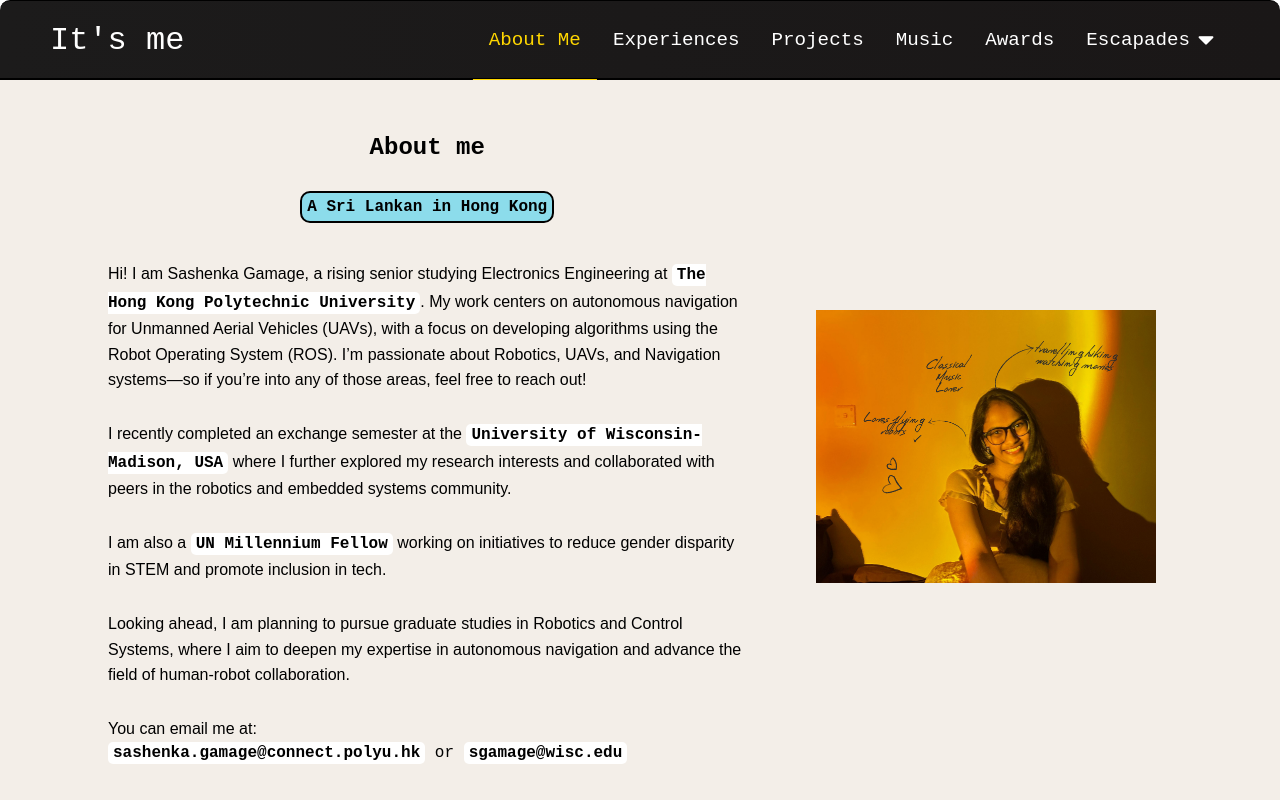
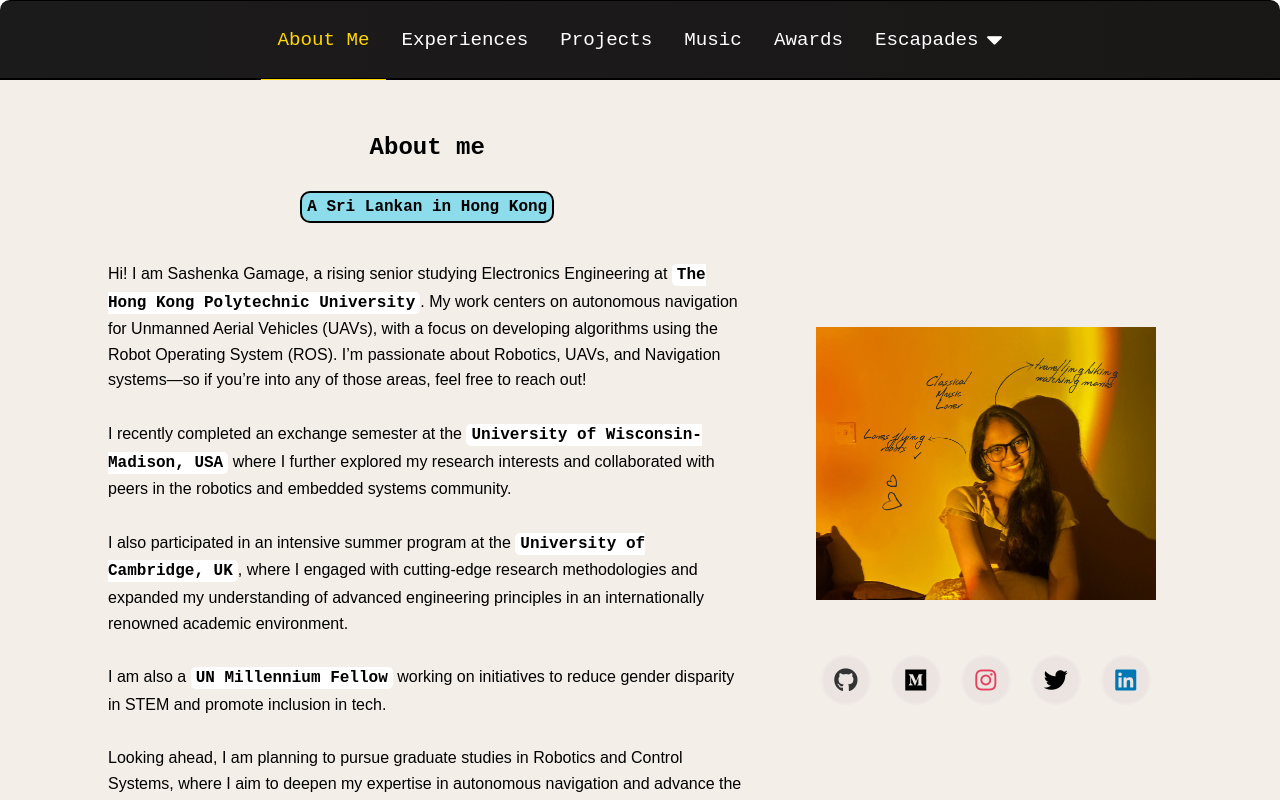
Before and after one commit to sashenkagamage/sasha.me, a React (Create React App) app: page / in a window 1280 px wide. Shown: the top 800 px of the page. Built offline with nearby package versions, Linux system fonts and the light colour scheme.

Commit message:
new_update

```diff
--- a/src/components/Cards.js
+++ b/src/components/Cards.js
@@ -35,11 +35,7 @@ function Cards() {
                 text='PCB Designing Projects: LED Torch and Breadboard Power Supply, designed using KiCad 7.0.'
                 path = 'https://github.com/sashenkagamage/PCB_Projects' //project2
               />
-            <CardItem
-                src='./image-Fintrust.png'
-                text='FinTrust: API Service to protect your money in real-time from fraudsters using AI and ML algorithms.'
-                path = 'https://fintrusthk.netlify.app/home' //project3
-              />
+
 
 
             </ul>
--- a/src/components/Home.js
+++ b/src/components/Home.js
@@ -26,6 +26,7 @@ function Home(){
                I’m passionate about Robotics, UAVs, and Navigation systems—so if you’re into any of those areas, feel free to reach out!
                </p>
                <p>I recently completed an exchange semester at the <a href="https://www.wisc.edu/" target="_blank" rel="noreferrer">University of Wisconsin-Madison, USA</a> where I further explored my research interests and collaborated with peers in the robotics and embedded systems community.</p>
+               <p>I also participated in an intensive summer program at the <a href="https://www.cam.ac.uk/" target="_blank" rel="noreferrer">University of Cambridge, UK</a>, where I engaged with cutting-edge research methodologies and expanded my understanding of advanced engineering principles in an internationally renowned academic environment.</p>
                <p>
                I am also a <a href="https://www.millenniumfellows.org/class-of-2024-fellows" target="_blank" rel="noreferrer">UN Millennium Fellow</a> working on initiatives to reduce gender disparity in STEM and promote inclusion in tech.
               </p>
@@ -39,7 +40,57 @@ function Home(){
 
                 </div>
 
-                <img src='./img1-about-me.png' className='wrapper' alt="Sashenka Gamage - Electronics Engineering Student at Hong Kong Polytechnic University specializing in robotics and UAV research"/>
+                <div className='wrapper-container'>
+                    <img src='./img1-about-me.png' className='wrapper' alt="Sashenka Gamage - Electronics Engineering Student at Hong Kong Polytechnic University specializing in robotics and UAV research"/>
+
+                    <div className='about-me-social-icons'>
+                        <a
+                            className='social-icon-link github'
+                            href='https://github.com/sashenkagamage'
+                            target='_blank'
+                            rel='noreferrer'
+                            aria-label='GitHub'
+                        >
+                            <i className='fab fa-github fa-2x' style={{color: '#333'}} />
+                        </a>
+                        <a
+                            className='social-icon-link medium'
+                            href='https://medium.com/@sashenka.gamage'
+                            target='_blank'
+                            rel='noreferrer'
+                            aria-label='Medium'
+                        >
+                            <i className='fab fa-medium fa-2x' style={{color: '#000000'}} />
+                        </a>
+                        <a
+                            className='social-icon-link instagram'
+                            href='https://www.instagram.com/sash__2001/?igshid=NTc4MTIwNjQ2YQ%3D%3D#'
+                            target='_blank'
+                            rel='noreferrer'
+                            aria-label='Instagram'
+                        >
+                            <i className='fab fa-instagram fa-2x' style={{color: '#E4405F'}} />
+                        </a>
+                        <a
+                            className='social-icon-link x-twitter'
+                            href='https://twitter.com/sash__2001'
+                            target='_blank'
+                            rel='noreferrer'
+                            aria-label='X (formerly Twitter)'
+                        >
+                            <i className='fab fa-twitter fa-2x' style={{color: '#000000'}} />
+                        </a>
+                        <a
+                            className='social-icon-link linkedin'
+                            href='https://www.linkedin.com/in/sashenka-gamage-2001/'
+                            target='_blank'
+                            rel='noreferrer'
+                            aria-label='LinkedIn'
+                        >
+                            <i className='fab fa-linkedin fa-2x' style={{color: '#0077B5'}} />
+                        </a>
+                    </div>
+                </div>
                 </div>
 
 
@@ -191,6 +242,7 @@ function Home(){
                <p className='music-text'>I started playing violin when I was twelve years old, under the guidance of renowned musician Mr. Diliup Gabadamudalige. </p>
                 <p>In 2016, I joined <a href="https://en.wikipedia.org/wiki/Symphony_Orchestra_of_Sri_Lanka" target="_blank" rel="noreferrer">the Junior Symphony Orchestra of Sri Lanka</a> and played several concerts in collaboration with the Symphony Orchestra of Sri Lanka under Mrs. Dushyanthi Perera. I was also a violinist in my school, Visakha Vidyalaya orchestra, from 2015 to 2020. Currently, I am learning music under famous violinist and musician Mr. Ananda Dabare. </p>
                <p className='music-text'>In 2022, I joined PolyU Orchestra, conducted by <a href="http://www.leungkinfung.com/bio.php" target="_blank" rel="noreferrer">Mr. Kin Fung Leung</a>, a world-class musician awarded outstanding recognition around the globe. So far, I have played in three major concerts, including Beethoven's Symphony No. 9 and the "I Love HK" concert. I am looking forward to playing with renowned soloists and musicians at PolyU Orchestra. </p>
+                <p className='music-text'>During my exchange semester at the <a href="https://www.wisc.edu/" target="_blank" rel="noreferrer">University of Wisconsin-Madison</a>, I had the privilege of playing with the UW-Madison String Orchestra, further expanding my musical experience and collaborating with talented musicians from diverse backgrounds in an American academic setting.</p>
                 <p>My favourite orchestra repertoire includes
                 Beethoven Symphony No 9,
                 Mozart Requiem,
@@ -215,7 +267,7 @@ function Home(){
                 <ul className='awards-text'>
                 <h3> Winner HKEAS Global Grand Challengers Pitch Competition 2024</h3>
                 <h7>2024</h7>
-                <p className='awards-text'>My Team will be representing Hong Kong and China for Global Grand Challenges held in the United States of America.</p>
+
                 </ul>
                 <ul className='awards-text'>
                 <h3> CLP Scholarship</h3>
@@ -249,7 +301,7 @@ function Home(){
                 <ul className='awards-text'>
                 <h3> Hong Kong Techathon 2024 Merit Award (Open Group)</h3>
                 <h7>2024</h7>
-                <p className='awards-text'>FinTrust won the Merit Award in Hong Kong Techathon 2024 under the category of Digital Economy.</p>
+                <p className='awards-text'>Won the Merit Award in Hong Kong Techathon 2024 under the category of Digital Economy.</p>
                 </ul>
                 <ul className='awards-text'>
                 <h3> Dr Winnie S M Tang-PolyU Student Innovation & Entrepreneurship Scholarship</h3>
--- a/src/components/mainCon.css
+++ b/src/components/mainCon.css
@@ -32,6 +32,51 @@ body {
   width: 100%;
   padding: 2rem 1rem; /* Reduce padding for smaller devices */
   border-radius: 15px; /* Round the corners of the image */
+}
+
+.wrapper-container {
+  display: flex;
+  flex-direction: column;
+  align-items: center;
+  gap: 20px;
+}
+
+.about-me-social-icons {
+  display: flex;
+  justify-content: center;
+  align-items: center;
+  gap: 20px;
+  flex-wrap: wrap;
+  padding: 15px 0;
+}
+
+.about-me-social-icons .social-icon-link {
+  display: flex;
+  align-items: center;
+  justify-content: center;
+  width: 50px;
+  height: 50px;
+  border-radius: 50%;
+  background: rgba(229, 219, 219, 0.516);
+  border: 2px solid rgba(255, 255, 255, 0.2);
+  transition: all 0.3s ease;
+  text-decoration: none;
+}
+
+.about-me-social-icons .social-icon-link:hover {
+  transform: translateY(-3px);
+  box-shadow: 0 5px 15px rgba(0, 0, 0, 0.2);
+  background: rgba(255, 255, 255, 0.2);
+  border-color: rgba(255, 255, 255, 0.3);
+}
+
+.about-me-social-icons .social-icon-link i {
+  font-size: 1.5rem !important;
+  transition: transform 0.3s ease;
+}
+
+.about-me-social-icons .social-icon-link:hover i {
+  transform: scale(1.1);
 }
 
 .about-me-text p {
@@ -475,9 +520,9 @@ margin-left: 20px;
 
  .music-text p{
     color: white;
-    font-size: large;
-    font-family: Monaco, monospace;
-    line-height: 25px;
+    font-size: 1rem;
+    font-family: 'Trebuchet MS', 'Lucida Sans Unicode', 'Lucida Grande', 'Lucida Sans', Arial, sans-serif;
+    line-height: 1.6;
     font-weight: 450;
     padding-top: 25px;
  }
@@ -496,16 +541,14 @@ margin-left: 20px;
 }
 
  .music_container {
-    background: url('/public/image-6.png') center center/cover no-repeat;
     height: 100%;
     width: 100%;
     display: flex;
     flex-direction: column;
     justify-content: center;
     align-items: center;
-    box-shadow: inset 0 0 0 1000px rgba(0, 0, 0, 0.2);
     object-fit: contain;
-    background-color: black;
+    background-color: rgb(55, 52, 52);
   }
 .location p a{
   padding: 2px;
--- a/src/components/navbar.css
+++ b/src/components/navbar.css
@@ -28,7 +28,7 @@
 
 .navbar-container {
   display: flex;
-  justify-content: space-between;
+  justify-content: center;
   align-items: center;
   width: 100%;
   height: 80px;
--- a/src/components/navbar.js
+++ b/src/components/navbar.js
@@ -56,17 +56,7 @@ function Navbar() {
         <Headroom>
             <nav className='navbar'>
                 <div className='navbar-container'>
-                    <ScrollLink
-                        to='aboutme'
-                        spy={true}
-                        smooth={true}
-                        offset={-80}
-                        duration={500}
-                        className='navbar-logo'
-                        onClick={closeMobileMenu}
-                    >
-                        It's me
-                    </ScrollLink>
+
 
                     <div className='menu-icon' onClick={handleClick}>
                         <i className={click ? 'fas fa-times' : 'fas fa-bars'} />
```
